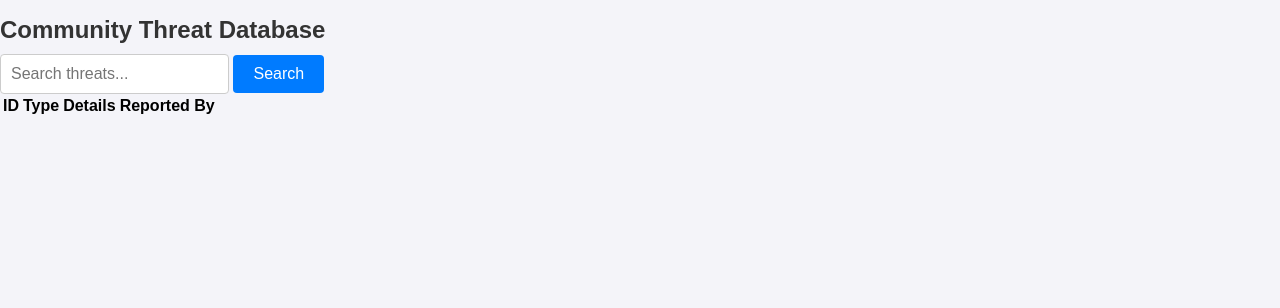
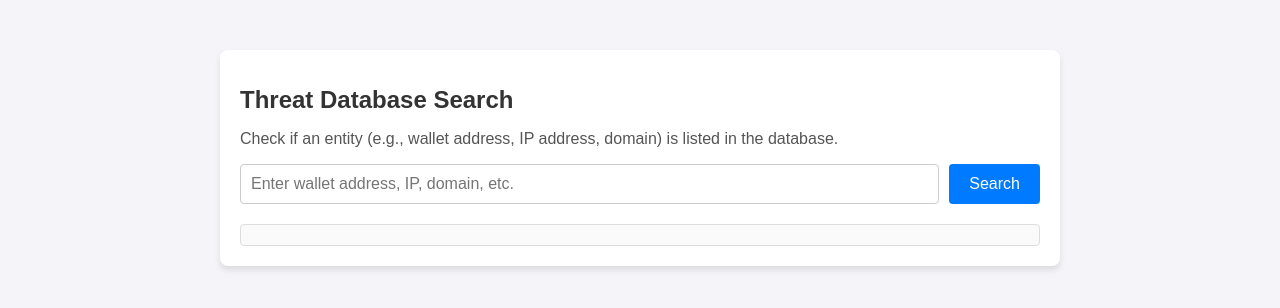
Before and after one commit to ThreatNet/ThreatNet.github.io, a plain HTML site: page index.html in a window 1280 px wide. Drawn offline with Linux system fonts and the light colour scheme.

Commit message:
Update index.html

```diff
--- a/index.html
+++ b/index.html
@@ -3,26 +3,28 @@
 <head>
   <meta charset="UTF-8">
   <meta name="viewport" content="width=device-width, initial-scale=1.0">
-  <title>Threat Database</title>
+  <title>Threat Database Search</title>
   <link rel="stylesheet" href="styles.css">
 </head>
 <body>
-  <h1>Community Threat Database</h1>
-  <div id="searchSection">
-    <input type="text" id="searchInput" placeholder="Search threats...">
-    <button onclick="searchThreats()">Search</button>
+  <div class="container">
+    <h1>Threat Database Search</h1>
+    <p>Check if an entity (e.g., wallet address, IP address, domain) is listed in the database.</p>
+
+    <div class="search-container">
+      <input
+        type="text"
+        id="searchInput"
+        placeholder="Enter wallet address, IP, domain, etc."
+      />
+      <button id="searchButton">Search</button>
+    </div>
+
+    <div id="resultContainer" class="result-container">
+      <!-- Results will be displayed here -->
+    </div>
   </div>
-  <table>
-    <thead>
-      <tr>
-        <th>ID</th>
-        <th>Type</th>
-        <th>Details</th>
-        <th>Reported By</th>
-      </tr>
-    </thead>
-    <tbody id="threatTable"></tbody>
-  </table>
+
   <script src="script.js"></script>
 </body>
 </html>
```
